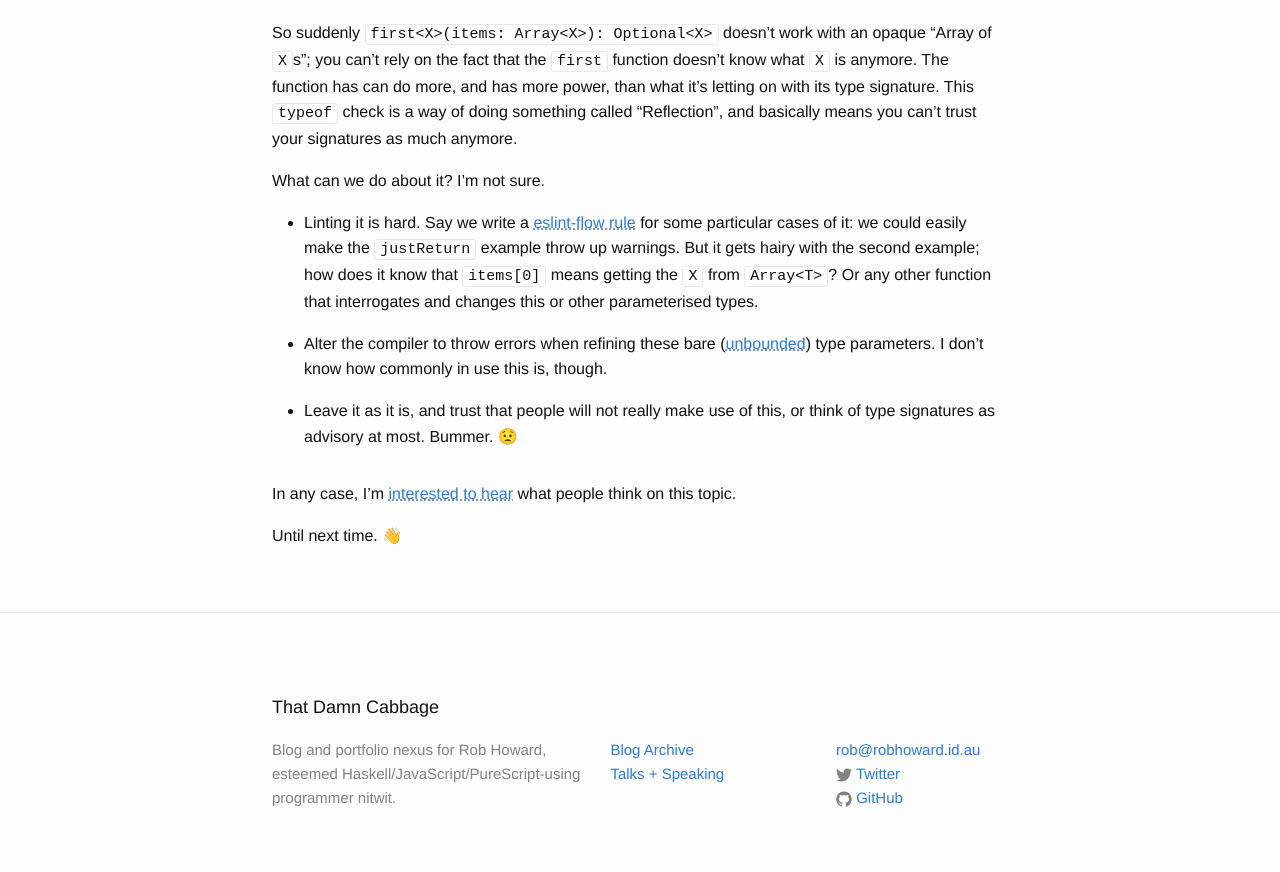
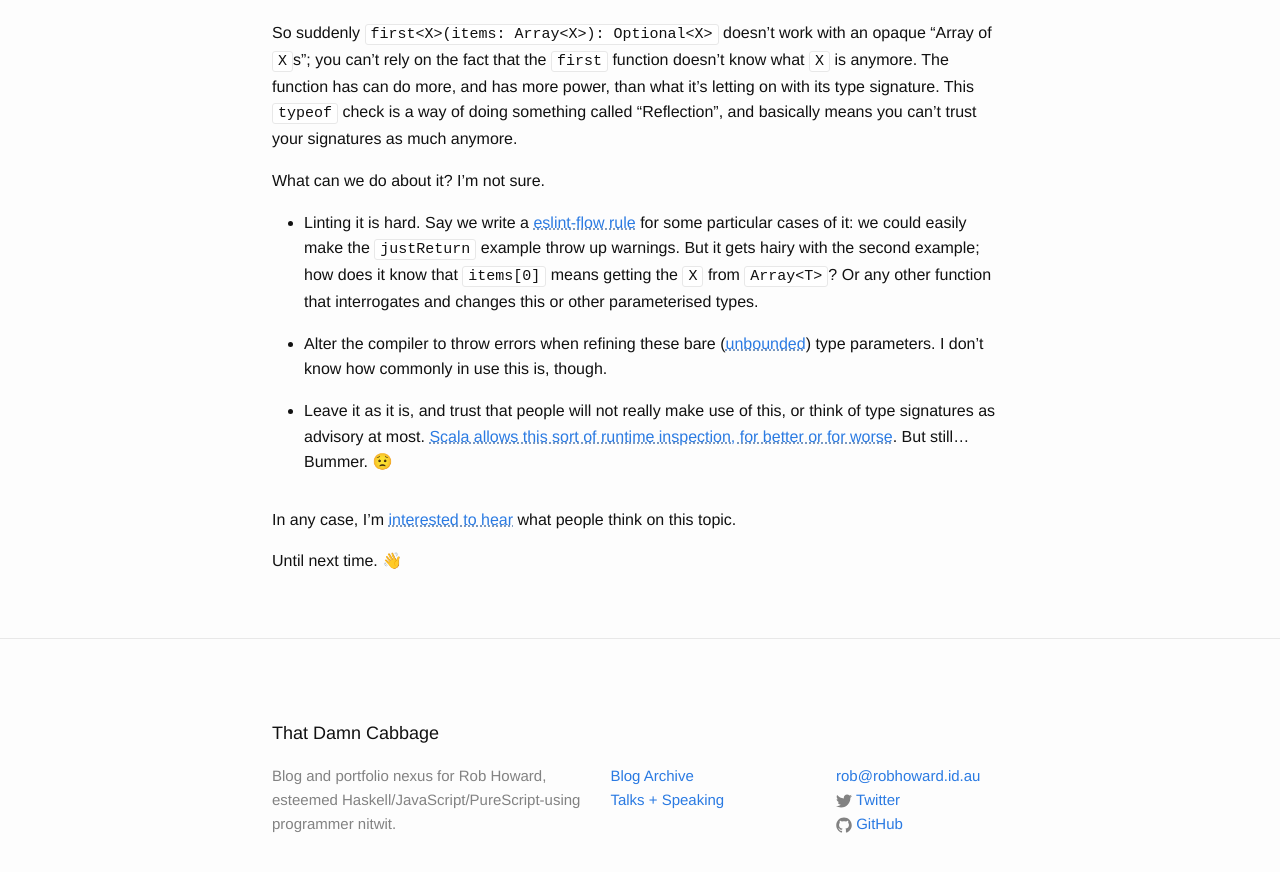
Before and after one commit to damncabbage/deadname.id.au, a Jekyll site: the page built from _posts/2017-01-10-flow-and-refined-type-parameters.markdown, in a window 1280 px wide and 900 px high, scrolled down 2315 px. Shown: the top 872 px of the window. Built offline with Jekyll 4.4.1, drawn with Linux system fonts in a browser that asks for light colours.

Commit message:
A quick note that Scala allows reflection on parameterised types.

```diff
--- a/_posts/2017-01-10-flow-and-refined-type-parameters.markdown
+++ b/_posts/2017-01-10-flow-and-refined-type-parameters.markdown
@@ -97,7 +97,7 @@ What can we do about it? I'm not sure.
 
 * Alter the compiler to throw errors when refining these bare ([unbounded](https://flowtype.org/blog/2015/03/12/Bounded-Polymorphism.html)) type parameters. I don't know how commonly in use this is, though.
 
-* Leave it as it is, and trust that people will not really make use of this, or think of type signatures as advisory at most. Bummer. 😟
+* Leave it as it is, and trust that people will not really make use of this, or think of type signatures as advisory at most. [Scala allows this sort of runtime inspection, for better or for worse](http://docs.scala-lang.org/overviews/reflection/overview.html#inspecting-a-runtime-type-including-generic-types-at-runtime). But still… Bummer. 😟
 
 In any case, I'm [interested to hear](https://twitter.com/damncabbage) what people think on this topic.
 
```
